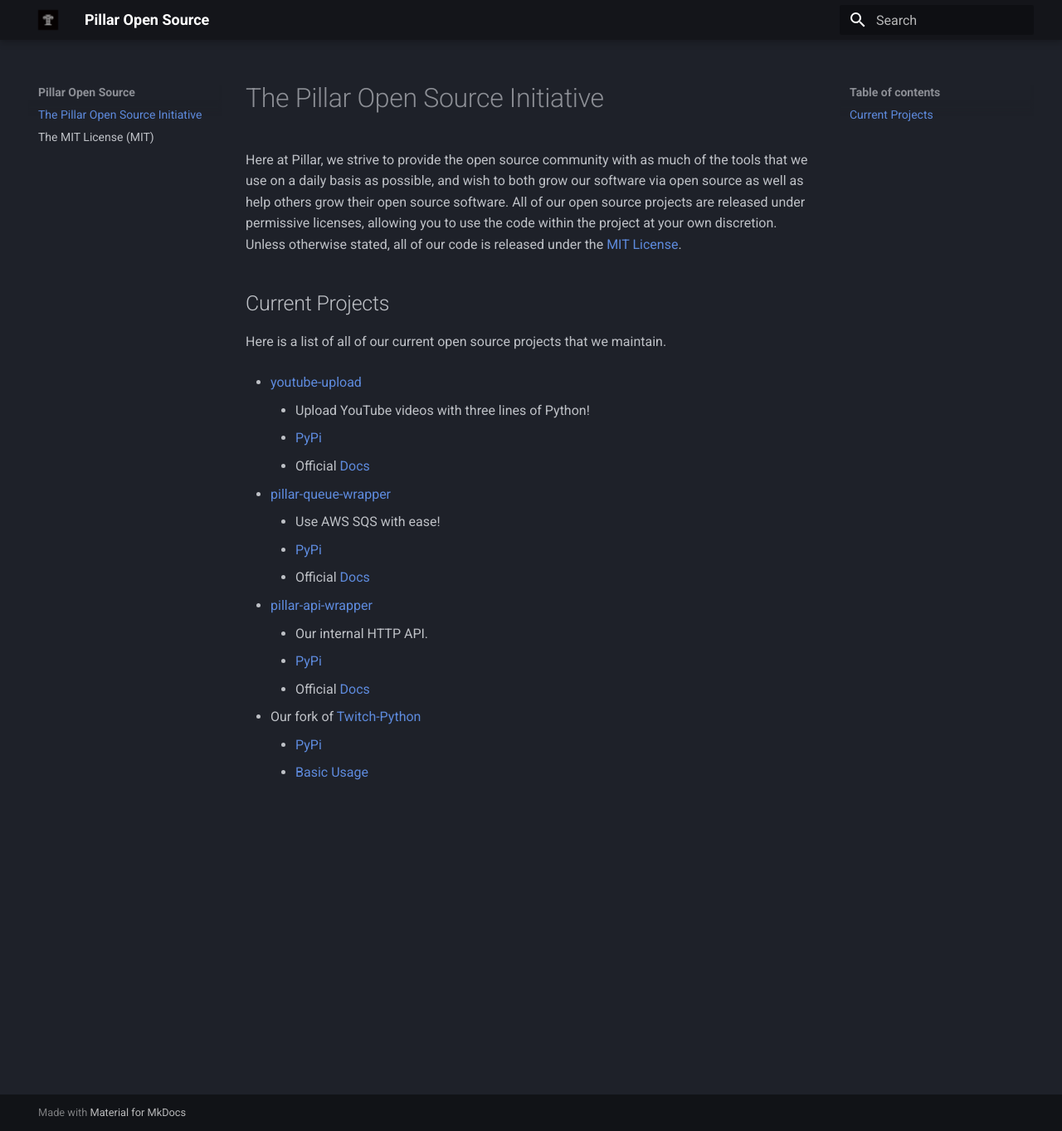
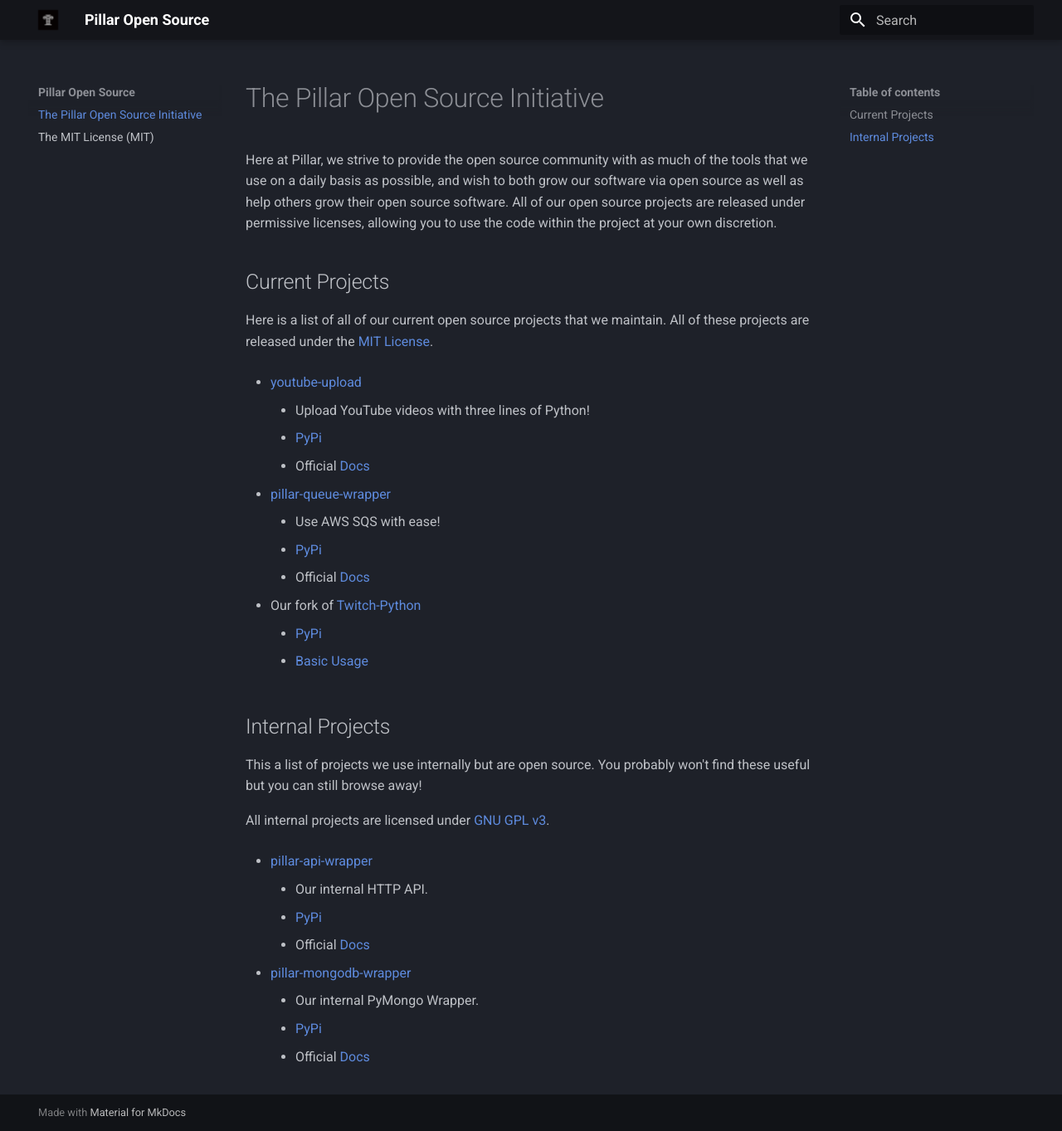
Before and after one commit to pillargg/pillargg.github.io, an MkDocs documentation site: the page built from docs/index.md, in a window 1280 px wide and 1363 px high. Shown: the whole window at 83% size. Built offline with MkDocs 1.6.1 and Material for MkDocs 9.7.7, drawn with Linux system fonts in a browser that asks for light colours.

Commit message:
[bot] Update index.md to match README.md

```diff
--- a/docs/index.md
+++ b/docs/index.md
@@ -1,10 +1,10 @@
 # The Pillar Open Source Initiative
 
-Here at Pillar, we strive to provide the open source community with as much of the tools that we use on a daily basis as possible, and wish to both grow our software via open source as well as help others grow their open source software. All of our open source projects are released under permissive licenses, allowing you to use the code within the project at your own discretion. Unless otherwise stated, all of our code is released under the [MIT License](https://docs.pillar.gg/MIT-License).
-
+Here at Pillar, we strive to provide the open source community with as much of the tools that we use on a daily basis as possible, and wish to both grow our software via open source as well as help others grow their open source software. All of our open source projects are released under permissive licenses, allowing you to use the code within the project at your own discretion.
 ## Current Projects
 
-Here is a list of all of our current open source projects that we maintain.
+Here is a list of all of our current open source projects that we maintain. All of these projects are released under the [MIT License](https://docs.pillar.gg/MIT-License).
+
 
 - [youtube-upload](https://github.com/pillargg/youtube-upload)
     - Upload YouTube videos with three lines of Python!
@@ -16,11 +16,22 @@
     - [PyPi](https://pypi.org/project/pillar-queue-wrapper/)
     - Official [Docs](https://docs.pillar.gg/pillar-queue-wrapper/)
 
+- Our fork of [Twitch-Python](https://github.com/pillargg/Twitch-Python)
+    - [PyPi](https://pypi.org/project/pillar-twitch-python)
+    - [Basic Usage](https://github.com/pillargg/Twitch-Python#usage)
+
+## Internal Projects
+
+This a list of projects we use internally but are open source. You probably won't find these useful but you can still browse away!
+
+All internal projects are licensed under [GNU GPL v3](https://www.gnu.org/licenses/gpl-3.0.en.html).
+
 - [pillar-api-wrapper](https://github.com/pillargg/pillar-api-wrapper/)
     - Our internal HTTP API.
     - [PyPi](https://pypi.org/project/pillar-api-wrapper/)
     - Official [Docs](https://docs.pillar.gg/pillar-api-wrapper/)
 
-- Our fork of [Twitch-Python](https://github.com/pillargg/Twitch-Python)
-    - [PyPi](https://pypi.org/project/pillar-twitch-python)
-    - [Basic Usage](https://github.com/pillargg/Twitch-Python#usage)
+- [pillar-mongodb-wrapper](https://github.com/pillargg/pillar-mongodb-wrapper/)
+    - Our internal PyMongo Wrapper.
+    - [PyPi](https://pypi.org/project/pillar-mongodb-wrapper/)
+    - Official [Docs](https://docs.pillar.gg/pillar-mongodb-wrapper/)
```
